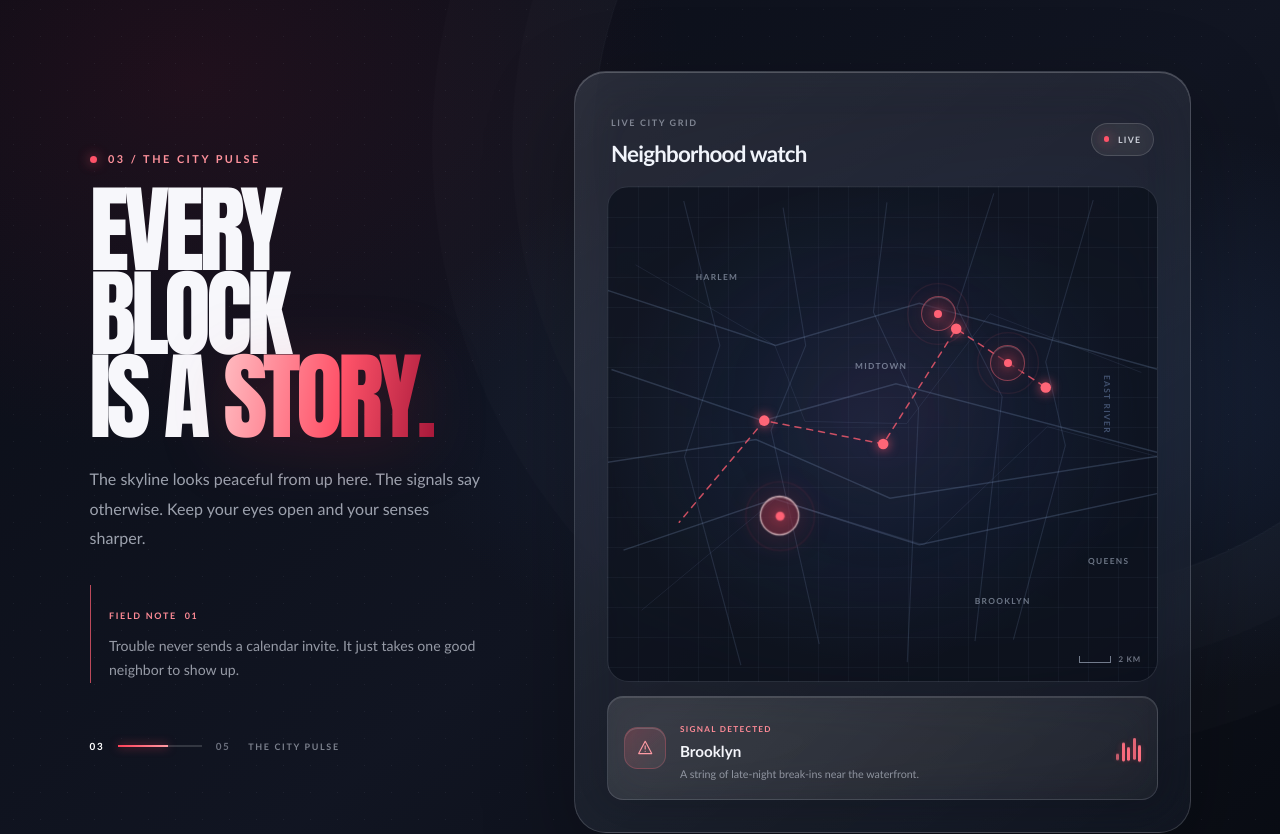
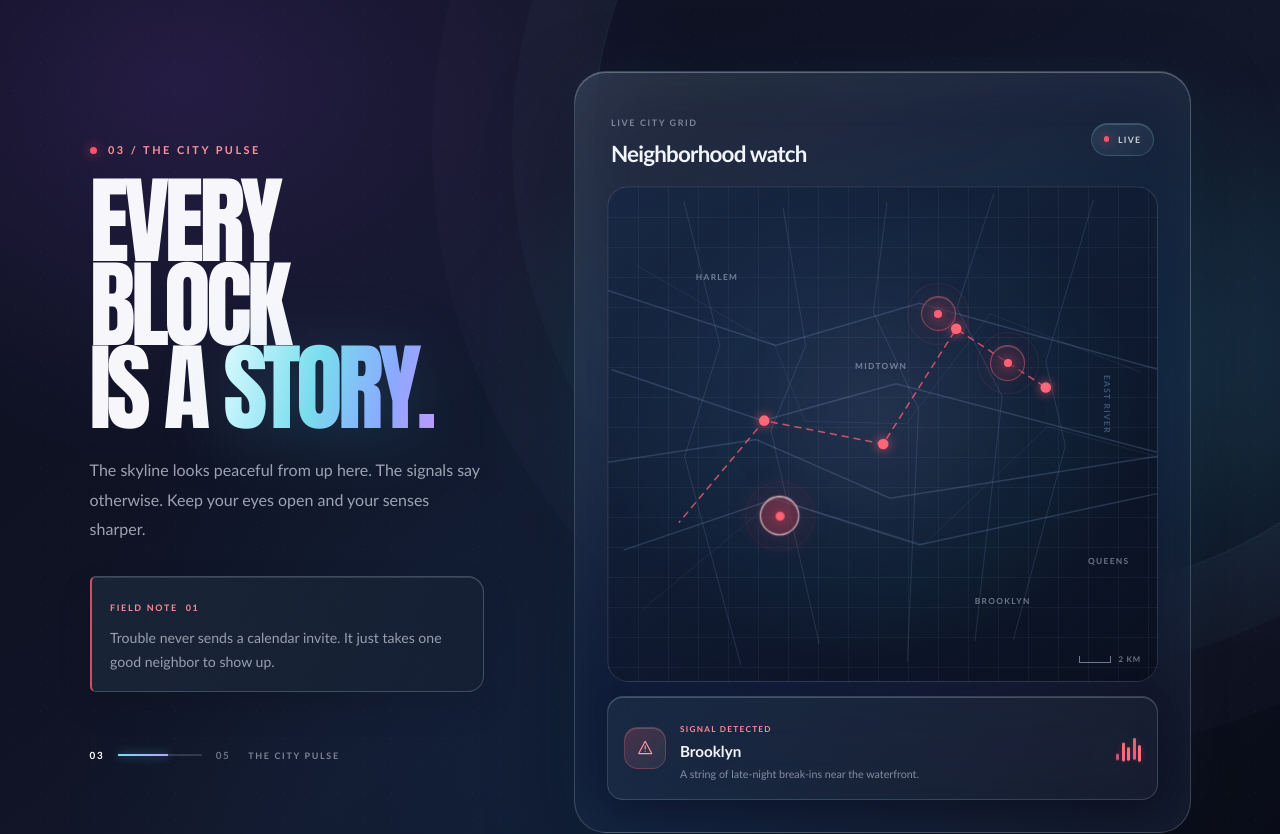
Before and after one commit to thapasubashb/UI-project, a React (Vite) app: page / in a window 1280 px wide. Shown: the part 1640-2474 px from the top of the page. Built offline with nearby package versions, Linux system fonts and the light colour scheme.

Commit message:
the nwe upadate

```diff
--- a/src/components/section3/Section3.css
+++ b/src/components/section3/Section3.css
@@ -1,5 +1,7 @@
 .slide-two {
   --slide-two-red: #ff5369;
+  --slide-two-cyan: #78dded;
+  --slide-two-glass-edge: rgba(202, 235, 255, 0.22);
   position: relative;
   display: flex;
   min-height: max(44rem, 100svh);
@@ -9,9 +11,10 @@
   padding: clamp(5.5rem, 8vw, 8rem) clamp(1.25rem, 7vw, 7rem) 2rem;
   isolation: isolate;
   background:
-    radial-gradient(ellipse at 78% 47%, rgba(48, 78, 133, 0.31), transparent 38rem),
-    radial-gradient(ellipse at 15% 12%, rgba(147, 24, 49, 0.15), transparent 31rem),
-    linear-gradient(140deg, #0a0d16, #111522 55%, #090c13);
+    radial-gradient(ellipse at 81% 42%, rgba(50, 143, 177, 0.29), transparent 37rem),
+    radial-gradient(ellipse at 14% 12%, rgba(112, 69, 177, 0.25), transparent 32rem),
+    radial-gradient(ellipse at 48% 100%, rgba(27, 85, 147, 0.2), transparent 35rem),
+    linear-gradient(140deg, #0a0d1b, #12172a 55%, #090c17);
   color: #f7f7fb;
 }
 
@@ -33,9 +36,9 @@
   right: -13rem;
   width: min(70vw, 65rem);
   aspect-ratio: 1;
-  border: 1px solid rgba(215, 229, 255, 0.06);
+  border: 1px solid rgba(120, 221, 237, 0.12);
   border-radius: 50%;
-  box-shadow: 0 0 0 5rem rgba(214, 228, 255, 0.013), 0 0 0 10rem rgba(214, 228, 255, 0.01);
+  box-shadow: 0 0 0 5rem rgba(120, 221, 237, 0.025), 0 0 0 10rem rgba(183, 149, 255, 0.018);
   animation: slide-two-halo-drift 32s linear infinite;
   pointer-events: none;
 }
@@ -95,10 +98,10 @@
 
 .slide-two__title span {
   color: transparent;
-  background: linear-gradient(100deg, #ffc0c5, #ff5369 54%, #a41638);
+  background: linear-gradient(105deg, #d7faff 4%, #78dded 44%, #8ba9ff 75%, #c398ff 100%);
   background-clip: text;
   -webkit-background-clip: text;
-  filter: drop-shadow(0 10px 34px rgba(231, 43, 71, 0.18));
+  filter: drop-shadow(0 10px 34px rgba(76, 182, 218, 0.2));
 }
 
 .slide-two__description {
@@ -112,8 +115,15 @@
 .slide-two__mission {
   max-width: 27rem;
   margin-top: 2rem;
-  padding: 1rem 0 0 1.15rem;
-  border-left: 1px solid rgba(255, 94, 113, 0.72);
+  padding: 1rem 1.15rem;
+  border: 1px solid var(--slide-two-glass-edge);
+  border-left: 2px solid rgba(255, 94, 113, 0.8);
+  border-radius: 0.35rem 1rem 1rem 0.35rem;
+  background:
+    linear-gradient(120deg, rgba(131, 190, 235, 0.1), rgba(255, 255, 255, 0.025)),
+    rgba(12, 17, 33, 0.32);
+  box-shadow: inset 0 1px 0 rgba(255, 255, 255, 0.12), 0 14px 35px rgba(0, 0, 0, 0.12);
+  backdrop-filter: blur(18px) saturate(145%);
 }
 
 .slide-two__mission-index {
@@ -159,8 +169,8 @@
   display: block;
   width: 60%;
   height: 100%;
-  background: linear-gradient(90deg, #ff4058, #ff9ba3);
-  box-shadow: 0 0 10px rgba(255, 69, 92, 0.7);
+  background: linear-gradient(90deg, #7addf0, #b8a2ff);
+  box-shadow: 0 0 10px rgba(94, 202, 233, 0.58);
 }
 
 .slide-two__progress-caption {
@@ -171,16 +181,17 @@
 
 .slide-two__map-wrap {
   padding: clamp(1rem, 2.8vw, 2rem);
-  border: 1px solid rgba(236, 242, 255, 0.17);
+  border: 1px solid var(--slide-two-glass-edge);
   border-radius: 2rem;
   background:
-    linear-gradient(145deg, rgba(255, 255, 255, 0.11), rgba(255, 255, 255, 0.025)),
-    rgba(12, 16, 27, 0.46);
+    linear-gradient(145deg, rgba(220, 246, 255, 0.13), rgba(151, 168, 255, 0.035) 52%, rgba(255, 255, 255, 0.025)),
+    rgba(12, 16, 32, 0.48);
   box-shadow:
-    inset 0 1px 0 rgba(255, 255, 255, 0.21),
-    inset 0 0 70px rgba(127, 157, 214, 0.035),
-    0 30px 90px rgba(0, 0, 0, 0.28);
-  backdrop-filter: blur(27px) saturate(135%);
+    inset 0 1px 0 rgba(255, 255, 255, 0.28),
+    inset 0 0 70px rgba(115, 202, 234, 0.07),
+    0 30px 90px rgba(0, 0, 0, 0.3),
+    0 0 60px rgba(71, 149, 206, 0.08);
+  backdrop-filter: blur(30px) saturate(150%);
   animation: slide-two-map-enter 900ms cubic-bezier(0.2, 0.75, 0.25, 1) 100ms both;
 }
 
@@ -212,14 +223,15 @@
   align-items: center;
   gap: 0.55rem;
   padding: 0.55rem 0.72rem;
-  border: 1px solid rgba(255, 255, 255, 0.15);
+  border: 1px solid rgba(120, 221, 237, 0.2);
   border-radius: 999px;
-  background: rgba(255, 255, 255, 0.055);
+  background: linear-gradient(135deg, rgba(120, 221, 237, 0.12), rgba(255, 255, 255, 0.045));
   color: rgba(239, 243, 251, 0.82);
   font-size: 0.55rem;
   font-weight: 800;
   letter-spacing: 0.14em;
-  backdrop-filter: blur(12px);
+  box-shadow: inset 0 1px 0 rgba(255, 255, 255, 0.16);
+  backdrop-filter: blur(18px) saturate(150%);
 }
 
 .slide-two__map-status .slide-two__live-dot {
@@ -234,10 +246,10 @@
   border: 1px solid rgba(219, 231, 252, 0.13);
   border-radius: 1.35rem;
   background:
-    linear-gradient(rgba(164, 192, 241, 0.045) 1px, transparent 1px),
-    linear-gradient(90deg, rgba(164, 192, 241, 0.045) 1px, transparent 1px),
-    radial-gradient(ellipse at 48% 48%, rgba(43, 78, 132, 0.25), transparent 66%),
-    rgba(8, 13, 23, 0.66);
+    linear-gradient(rgba(164, 206, 241, 0.055) 1px, transparent 1px),
+    linear-gradient(90deg, rgba(164, 206, 241, 0.055) 1px, transparent 1px),
+    radial-gradient(ellipse at 48% 48%, rgba(57, 124, 166, 0.23), transparent 66%),
+    linear-gradient(145deg, rgba(23, 39, 68, 0.78), rgba(9, 14, 28, 0.84));
   background-size: 30px 30px, 30px 30px, auto, auto;
 }
 
@@ -416,13 +428,13 @@
   gap: 0.9rem;
   margin-top: 0.85rem;
   padding: 0.9rem 1rem;
-  border: 1px solid rgba(234, 241, 255, 0.14);
+  border: 1px solid rgba(202, 235, 255, 0.17);
   border-radius: 1rem;
   background:
-    linear-gradient(135deg, rgba(255, 255, 255, 0.09), rgba(255, 255, 255, 0.025)),
-    rgba(255, 255, 255, 0.025);
-  box-shadow: inset 0 1px rgba(255, 255, 255, 0.12);
-  backdrop-filter: blur(19px);
+    linear-gradient(120deg, rgba(119, 202, 229, 0.1), rgba(255, 255, 255, 0.035)),
+    rgba(13, 20, 37, 0.34);
+  box-shadow: inset 0 1px rgba(255, 255, 255, 0.2), 0 12px 30px rgba(0, 0, 0, 0.14);
+  backdrop-filter: blur(23px) saturate(145%);
   animation: slide-two-intel-in 350ms ease both;
 }
 
```
